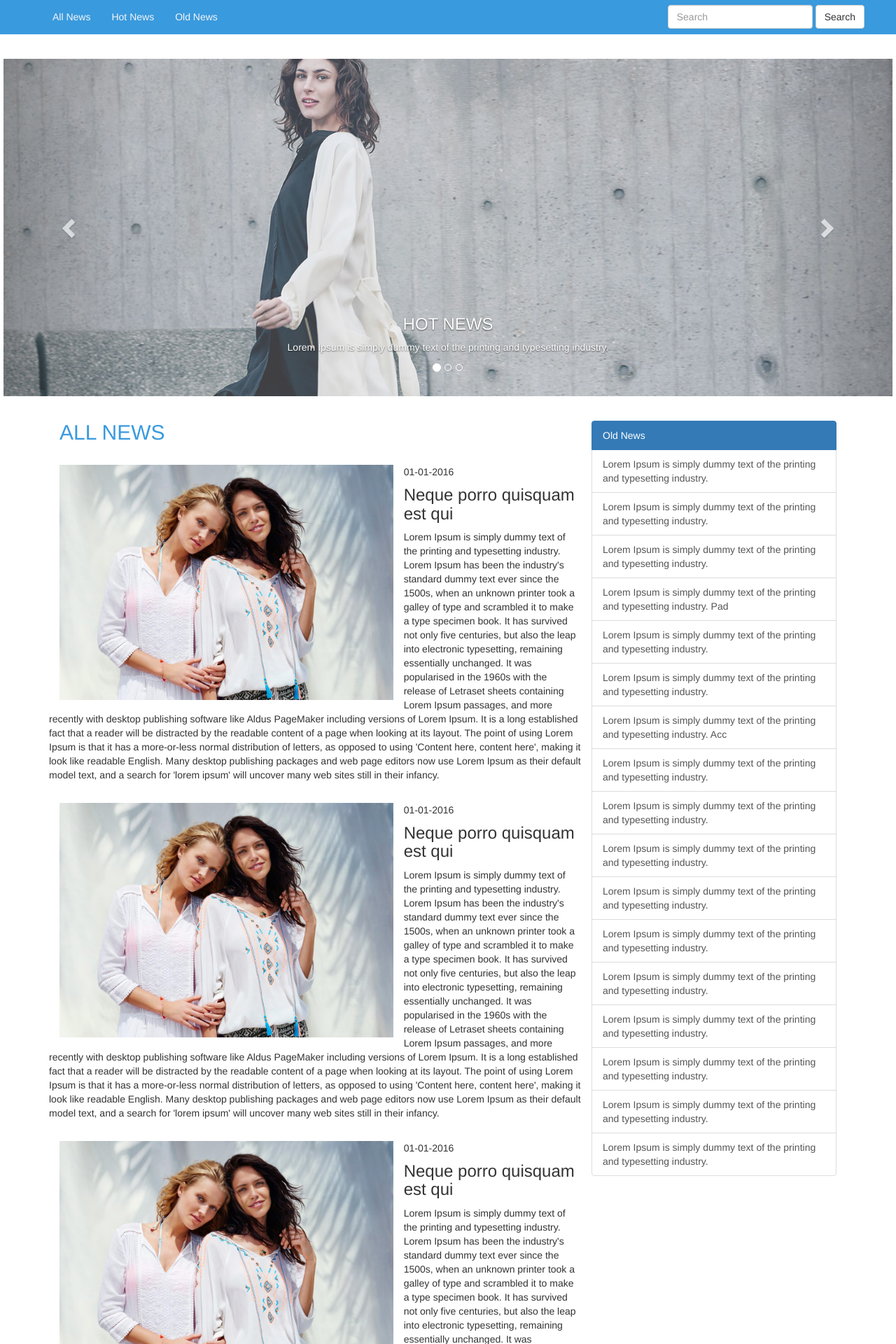
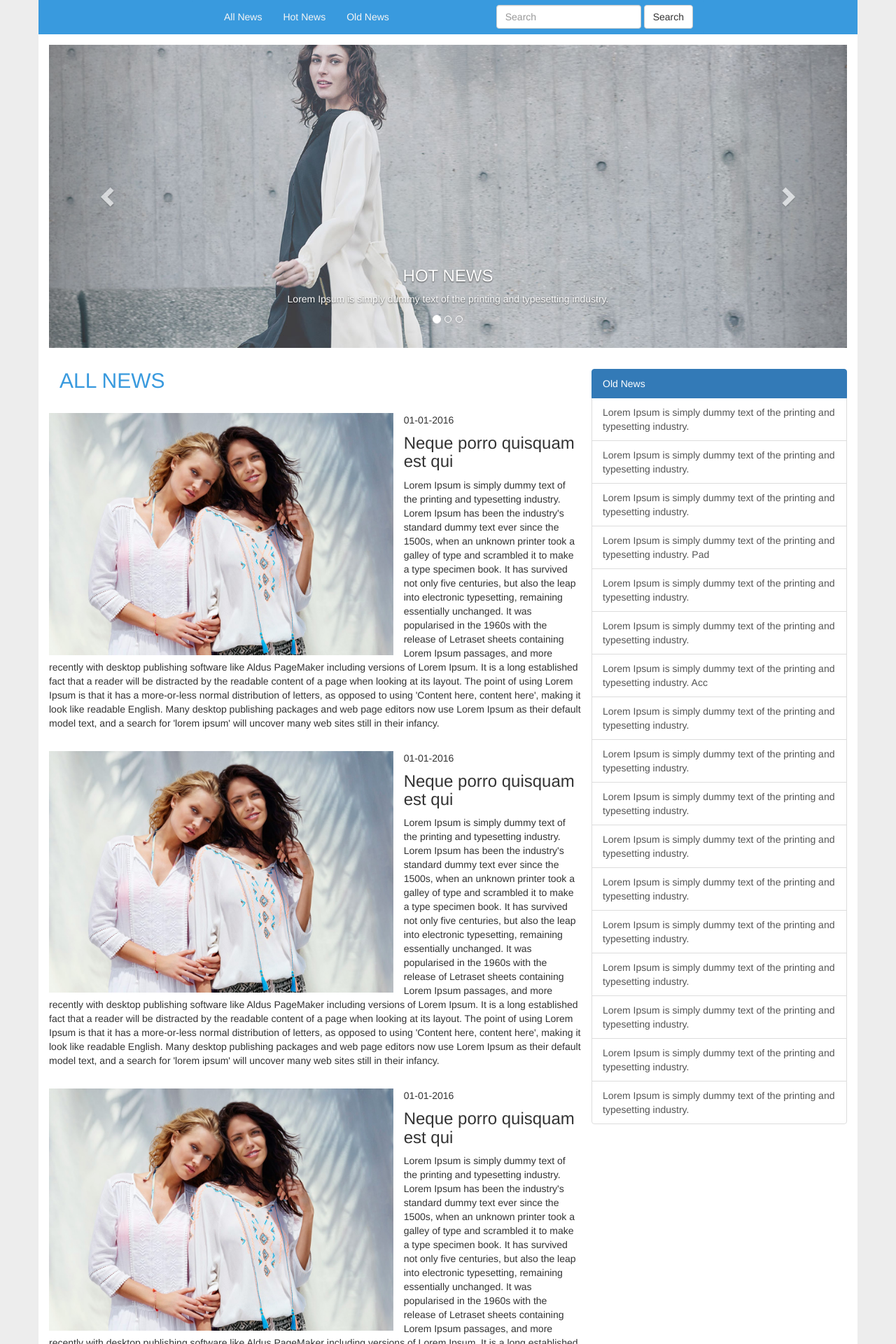
Before and after one commit to cttproject/web_cttproject, a PHP site: page /index.php in a window 1280 px wide. Shown: the part 341-2261 px from the top of the page at 70% size. Run offline with PHP 8.4, Linux system fonts and the light colour scheme; some libraries are stand-ins or nearby versions.

Commit message:
meratakan kanan dan kiri
merapihkan kanan dan kiri dari header sampai footer

```diff
--- a/css/customnews.css
+++ b/css/customnews.css
@@ -1,5 +1,7 @@
 /*---------------------------------------CSS NEWS-----------------------------------------*/
-
+body {
+    background-color: #EDEDED;
+}
 header ul li a {
     color: silver;
 }
@@ -20,7 +22,6 @@ header ul li a {
 }
 .menu {
     background-color: #399ADE;
-    margin-bottom: 30px;
 }
 .navbar {
     background-color: #399ADE;
@@ -30,18 +31,17 @@ header ul li a {
 .navbar .nav li a {
     color: whitesmoke;
 }
+.content {
+    background-color: #FFFFFF;
+}
 .banner {
     background-color: #FFFFFF;
-    padding: 5px;
-    margin-bottom: 30px;
+    padding: 15px 0px 0px;
 }
-.banner2 {
-    padding: 0px;
-}
-.banner2 a {
+.banner a {
     color: white;
 }
-.banner2 a:hover {
+.banner a:hover {
     text-decoration: none;
     color:#fff;
     text-shadow:
@@ -50,6 +50,9 @@ header ul li a {
             0px 0px 5px #399ADE,
             0px 0px 30px #399ADE,
             0px 3px 50px #399ADE;
+}
+.news {
+    padding-top: 30px;
 }
 .news h2 {
     margin: 0px 0px 30px;
@@ -61,12 +64,19 @@ header ul li a {
 .news .row {
     margin-bottom: 20px;
 }
+.news .row img {
+    padding-left: 0px;
+}
+.news .oldnews {
+    padding-right: 0px;
+}
 footer {
     background-color: #399ADE;
 }
 footer p {
     padding: 10px 0px;
     color: #F5F5F5;
+    margin-bottom: 0px;
 }
 
 /*----------------------------KONTAK KAMI------------------------------*/
--- a/index.php
+++ b/index.php
@@ -10,7 +10,7 @@ include "part_of/menu.php";
 
 ?>
 
-<div class="content">
+<div class="content container">
     <?php
 
     if (isset($_GET['hot_news'])){
@@ -30,7 +30,7 @@ include "part_of/menu.php";
     ?>
 </div><!--end of content-->
 
-<footer class="container-fluid">
+<footer class="container">
     <?php
         include "part_of/footer.php";
     ?>
--- a/pages/home.php
+++ b/pages/home.php
@@ -1,5 +1,4 @@
-<div class="banner container-fluid">
-    <div class="col-md-12 banner2">
+<div class="banner">
     <div id="carousel-example-generic" class="carousel slide" data-ride="carousel">
         <!-- Indicators -->
         <ol class="carousel-indicators">
@@ -43,10 +42,9 @@
             <span class="sr-only">Next</span>
         </a>
     </div>
-    </div>
 </div><!--end of banner-->
 
-<div class="news container">
+<div class="news">
     <div class="col-md-8">
         <h2>ALL NEWS</h2>
         <div class="row">
--- a/pages/hot_news.php
+++ b/pages/hot_news.php
@@ -1,4 +1,4 @@
-<div class="news container">
+<div class="news">
     <div class="col-md-8">
         <h2>HOT NEWS</h2>
         <div class="row">
--- a/pages/kontak_kami.php
+++ b/pages/kontak_kami.php
@@ -1,9 +1,9 @@
-<div class="map container">
+<div class="map">
     <iframe src="https://www.google.com/maps/embed?pb=!1m18!1m12!1m3!1d3966.2473832486967!2d107.0138303147692!3d-6.231082995489498!2m3!1f0!2f0!3f0!3m2!1i1024!2i768!4f13.1!3m3!1m2!1s0x2e698ea2840cb729%3A0xcdd687f43d362a3!2sJl.+Irida+Barat+XIX+Blok+D+12+No.3%2C+Bekasi+Jaya%2C+Bekasi+Tim.%2C+Kota+Bks%2C+Jawa+Barat+17112!5e0!3m2!1sid!2sid!4v1471589026682" width="600" height="450" frameborder="0" style="border:0" allowfullscreen>
     </iframe>
 </div><!--end of map-->
 
-<div class="kontak container">
+<div class="kontak">
     <div class="col-md-4 text-center">
         <span class="glyphicon glyphicon-home" aria-hidden="true"></span>
         <p>ADDRESS :</p>
@@ -21,7 +21,7 @@
     </div>
 </div><!--end of kontak-->
 
-<div class="pesan container">
+<div class="pesan">
     <div class="tittle col-md-12 text-center">
         <h3>CONTACT US</h3>
     </div>
--- a/pages/old_news.php
+++ b/pages/old_news.php
@@ -1,4 +1,4 @@
-<div class="news container">
+<div class="news">
     <div class="col-md-8">
         <h2>OLD NEWS</h2>
         <div class="row">
--- a/part_of/footer.php
+++ b/part_of/footer.php
@@ -1,3 +1 @@
-<div class="container">
-    <p>Circle Table Technology &copy; Copyright 2016 </p>
-</div>
+<p>Circle Table Technology &copy; Copyright 2016 </p>
--- a/part_of/header.php
+++ b/part_of/header.php
@@ -30,7 +30,7 @@
     </ul>
 </header><!--end of header-->
 
-<div class="brand container-fluid">
+<div class="brand container">
     <div class="container font">
         <a href="index.php?home"><img src="images/logo web2.png"></a>
         <h1>CIRCLE TABLE TECH.</h1>
--- a/part_of/menu.php
+++ b/part_of/menu.php
@@ -1,6 +1,6 @@
-<div class="menu container-fluid">
-    <!--<div class="col-md-2"></div>-->
-    <div class="col-md-12">
+<div class="menu container">
+    <div class="col-md-2"></div>
+    <div class="col-md-8">
         <nav class="navbar navbar-default">
             <div class="container-fluid">
                 <!-- Brand and toggle get grouped for better mobile display -->
@@ -33,5 +33,5 @@
             </div><!-- /.container-fluid -->
         </nav>
     </div>
-    <!--<div class="col-md-2"></div>-->
+    <div class="col-md-2"></div>
 </div><!--end of menu-->
```
Lines whose indentation alone changed are shown as unchanged.
